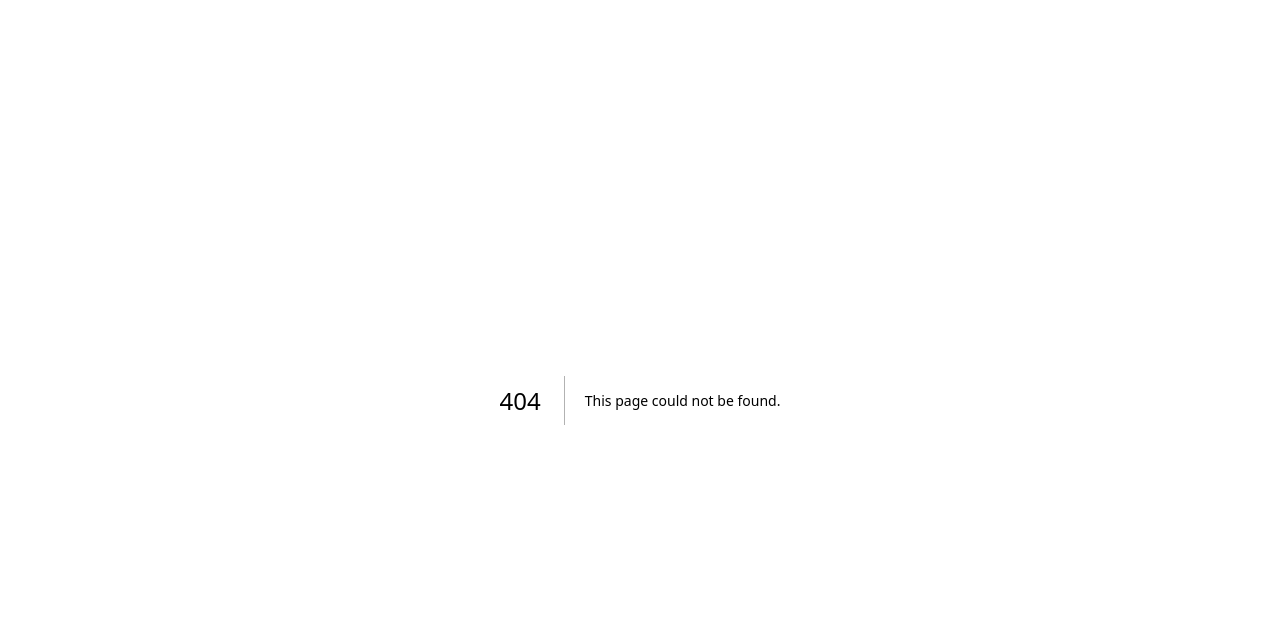
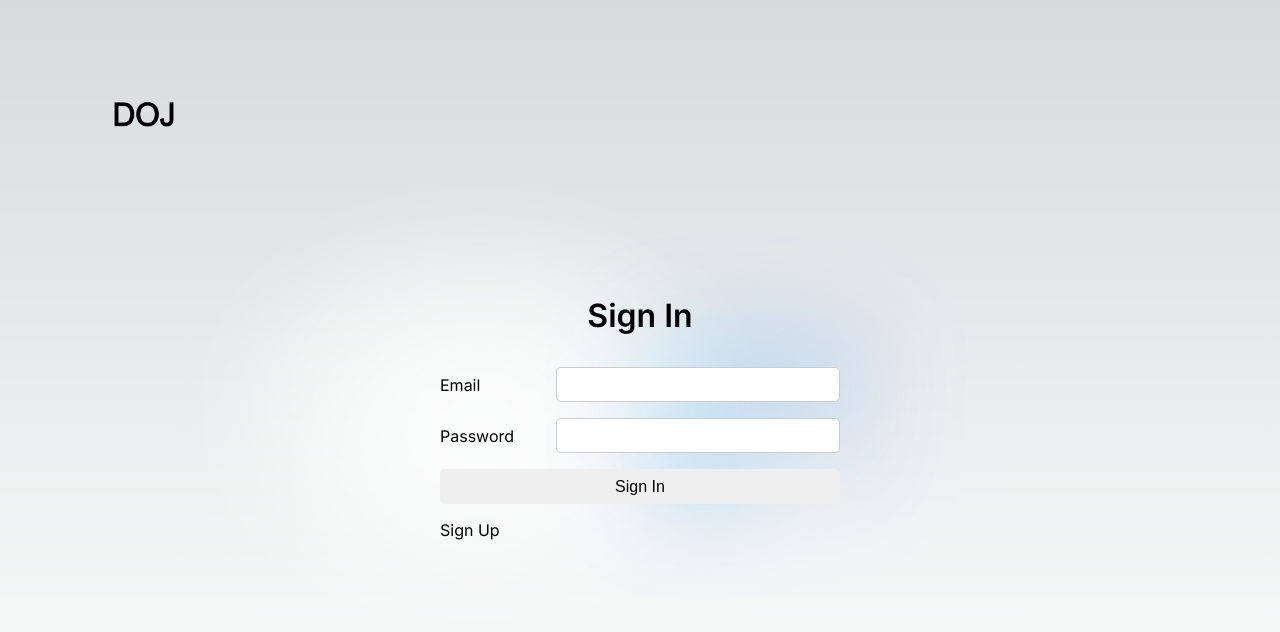
Before and after one commit to ChaBunSI/DOJ-Docker-Online-Judge-Service, a Next.js app: page /signin in a window 1280 px wide. Before the commit this address had no page. Shown: the top 632 px of the page. Built offline with nearby package versions, Linux system fonts and the light colour scheme.

Commit message:
Feat: implemented Problems

```diff
--- a/app/page.module.css
+++ b/app/page.module.css
@@ -5,6 +5,13 @@
   align-items: center;
   padding: 6rem;
   min-height: 100vh;
+}
+
+.logo_wrapper{
+  display: flex;
+  justify-content: center;
+  align-items: center;
+  padding: 0 1rem;
 }
 
 .description {
@@ -32,6 +39,18 @@
   background-color: rgba(var(--callout-rgb), 0.5);
   border: 1px solid rgba(var(--callout-border-rgb), 0.3);
   border-radius: var(--border-radius);
+}
+
+.description_auth{
+  display: flex;
+  justify-content: center;
+  align-items: center;
+  gap: 1rem;
+}
+
+.description_auth_link{
+  font-size: 1.2rem;
+  /* color: #999; */
 }
 
 .code {
@@ -77,7 +96,8 @@
   justify-content: center;
   align-items: center;
   position: relative;
-  padding: 4rem 0;
+  width: 100%;
+  /* padding: 4rem 0; */
 }
 
 .center::before {
@@ -86,6 +106,7 @@
   width: 480px;
   height: 360px;
   margin-left: -400px;
+  z-index: -1;
 }
 
 .center::after {
@@ -147,6 +168,7 @@
   }
 
   .center {
+    width: 100%;
     padding: 8rem 0 6rem;
   }
 
@@ -227,3 +249,54 @@
     transform: rotate(0deg);
   }
 }
+
+.auth_wrapper{
+  display: flex;
+  flex-direction: column;
+  justify-content: center;
+  align-items: center;
+  gap: 1rem;
+}
+
+.auth_title{
+  font-size: 2rem;
+  font-weight: 600;
+  margin-bottom: 1rem;
+}
+
+.auth_line{
+  width: 400px;
+  display: flex;
+  align-items: center;
+  gap: 1rem;
+}
+
+.auth_label{
+  min-width: 100px;
+  font-size: 1rem;
+  font-weight: 400;
+}
+
+.auth_input{
+  width: 100%;
+  height: 35px;
+  border-radius: 5px;
+  border: 1px solid #ccc;
+  padding: 0 10px;
+  font-size: 1rem;
+}
+
+.auth_button{
+  width: 100%;
+  height: 35px;
+  border-radius: 5px;
+  border: transparent;
+  padding: 0 10px;
+  font-size: 1rem;
+  cursor: pointer;
+}
+
+.auth_small{
+  font-size: 0.8rem;
+  color: #999;
+}
--- /dev/null
+++ b/app/problems.module.css
@@ -0,0 +1,94 @@
+.problem_wrapper{
+    display: flex;
+    width: 100%;
+    flex-direction: column;
+    gap: 1rem;
+}
+
+.problem_header{
+    display: flex;
+    justify-content: space-between;
+    align-items: center;
+    width: 100%;
+    padding: 1rem 0;
+    /* margin-bottom: 1rem; */
+}
+
+
+.arrow{
+    font-size: 2rem;
+}
+
+.problem_chunk{
+    display: flex;
+    flex-direction: column;
+    gap: 1rem;
+    width: 100%;
+}
+
+.problem_chunk textarea{
+    width: 100%;
+    height: 200px;
+    border-radius: 5px;
+    border: 1px solid #6b6b6b;
+    padding: 0.75rem 0.75rem;
+    font-size: 1rem;
+    background-color: #2c2c2c;
+    resize: none;
+}
+
+.problem_ioblock{
+    display: flex;
+    gap: 1rem;
+}
+
+
+.problem_wrapper h1{
+    font-size: 2rem;
+    font-weight: 600;
+    /* margin-bottom: 1rem; */
+    padding: 1rem 0;
+    display: flex;
+    align-items: center;
+    justify-content: center;
+}
+
+.main {
+    display: flex;
+    flex-direction: column;
+    /* justify-content: space-between; */
+    align-items: center;
+    padding: 6rem;
+    min-height: 100vh;
+}
+
+.problem_list{
+    display: flex;
+    flex-direction: column;
+    justify-content: center;
+    align-items: center;
+    gap: 1rem;
+    width: 100%;
+}
+
+.problem_block{
+    width: 100%;
+    padding: 1.5rem 1.5rem;
+    border: 1px solid #ccc;
+    border-radius: 0.5rem;
+    display: flex;
+    flex-direction: column;
+}
+
+.problem_block:hover{
+    border: 1px solid #777;
+    color: #777;
+    cursor: pointer;
+    transition: all 0.1s ease-in-out;
+}
+
+.problem_block h2{
+    font-size: 1.5rem;
+    font-weight: 600;
+    margin-bottom: 1rem;
+}
--- /dev/null
+++ b/app/signin/page.tsx
@@ -0,0 +1,52 @@
+import Link from "next/link";
+import styles from "../page.module.css";
+import Image from "next/image";
+
+export default function SignIn() {
+  return (
+    <main className={styles.main}>
+      <div className={styles.description}>
+        <Link href={"/"} className={styles.logo_wrapper}>
+          <Image
+            className={styles.logo}
+            src="/dojb.png"
+            alt="Next.js Logo"
+            width={64}
+            height={36}
+            priority
+          />
+        </Link>
+      </div>
+      <div className={styles.center}>
+        <div className={styles.auth_wrapper}>
+          <div className={styles.auth_title}>Sign In</div>
+          <div className={styles.auth_line}>
+            <label htmlFor="email" className={styles.auth_label}>
+              Email
+            </label>
+            <input type="text" id="email" className={styles.auth_input} />
+          </div>
+          <div className={styles.auth_line}>
+            <label htmlFor="password" className={styles.auth_label}>
+              Password
+            </label>
+            <input
+              type="password"
+              id="password"
+              className={styles.auth_input}
+            />
+          </div>
+          <div className={styles.auth_line}>
+            <button className={styles.auth_button}>Sign In</button>
+          </div>
+          <div className={styles.auth_line}>
+            <Link href={"/signup"} className={styles.auth_link}>
+              Sign Up
+            </Link>
+          </div>
+        </div>
+      </div>
+      <div></div>
+    </main>
+  );
+}
```
Also changed, not shown: app/page.tsx (+27 -37 lines), app/problems/[id]/page.tsx (added, +65 -0 lines), app/problems/page.tsx (added, +41 -0 lines), app/signup/page.tsx (added, +68 -0 lines), public/doj.png (added), public/dojb.png (added).
